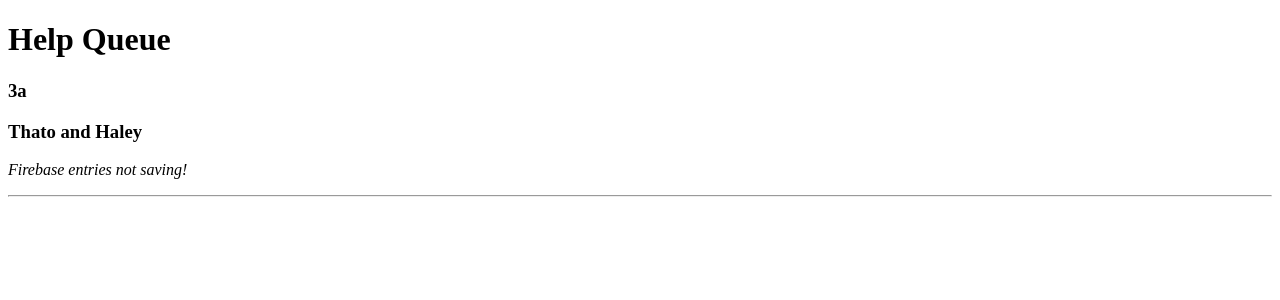
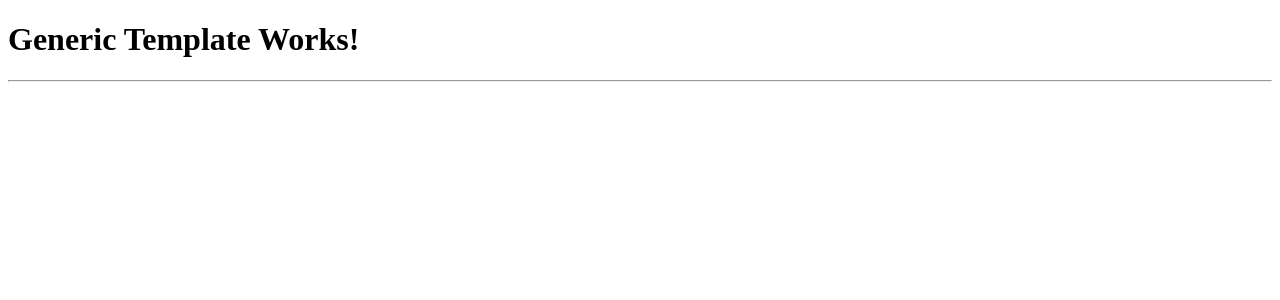
Before and after one commit to entegral/reactJsTemplate, a React app: page / in a window 1280 px wide. Shown: the top 300 px of the page. Built offline with nearby package versions, Linux system fonts and the light colour scheme.

Commit message:
add App component

```diff
--- a/src/components/App.jsx
+++ b/src/components/App.jsx
@@ -3,11 +3,8 @@ import React from "react";
 function App() {
   return (
     <div>
-      <h1>Help Queue</h1>
-      <h3>3a</h3>
-      <h3>Thato and Haley</h3>
-      <p><em>Firebase entries not saving!</em></p>
-      <hr />
+      <h1>Generic Template Works!</h1>
+      <hr/>
     </div>
   );
 }
```
